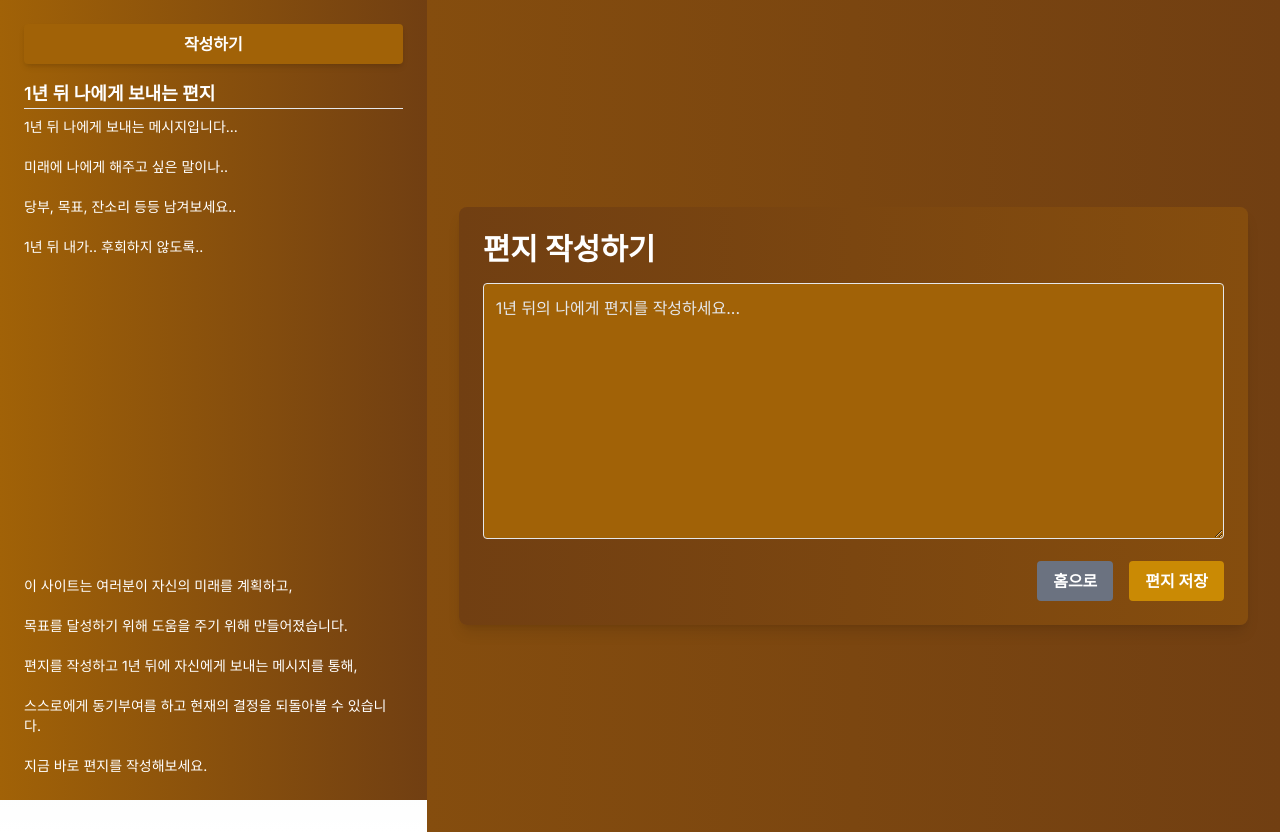
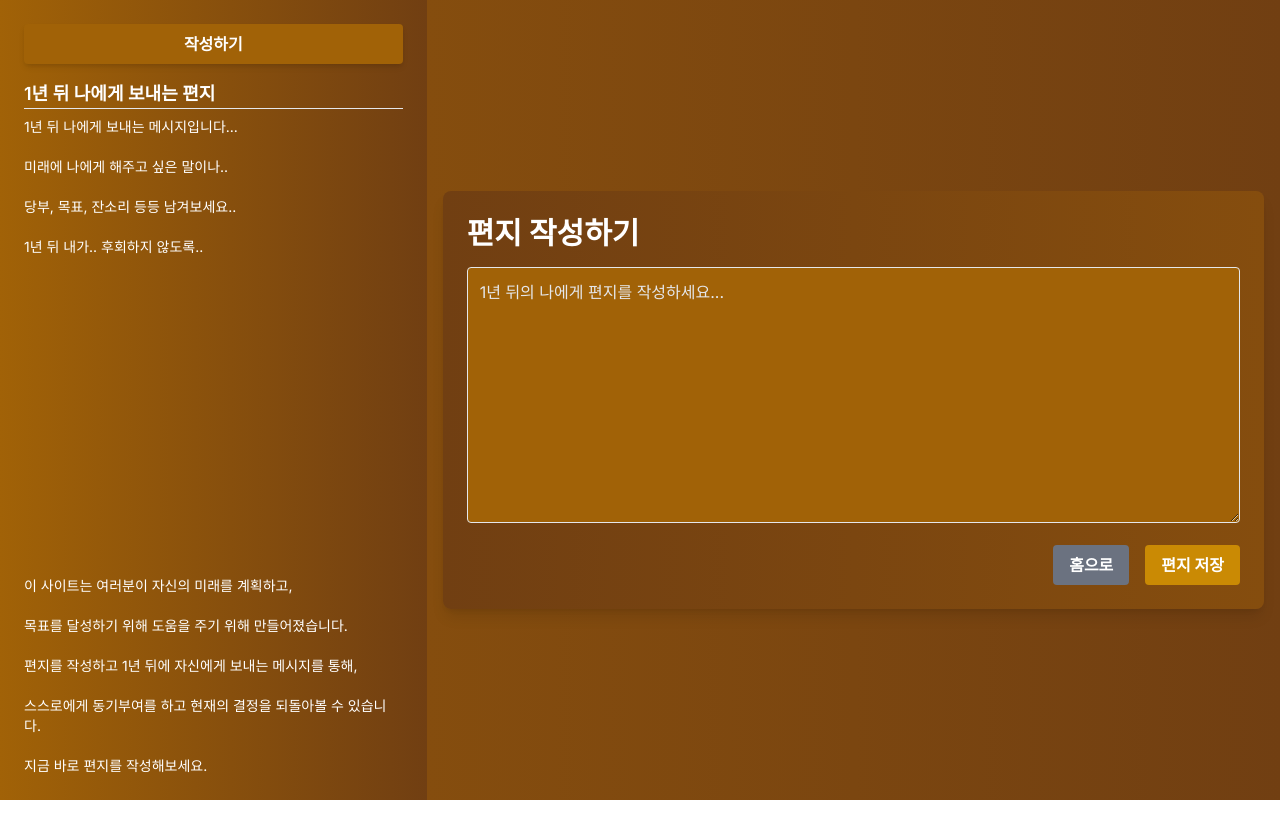
Before and after one commit to SonAIengine/youletter, a Next.js app: page /writer in a window 1280 px wide. After the commit the page ends 800 px from the top, so only its background shows below. Built offline with nearby package versions, Linux system fonts and the light colour scheme.

Commit message:
스크롤 적용

```diff
--- a/src/app/globals.css
+++ b/src/app/globals.css
@@ -1,33 +1,22 @@
 @tailwind base;
 @tailwind components;
 @tailwind utilities;
-
-:root {
-  --foreground-rgb: 0, 0, 0;
-  --background-start-rgb: 214, 219, 220;
-  --background-end-rgb: 255, 255, 255;
+/* Hide scrollbar for Chrome, Safari and Opera */
+.scrollbar-hide::-webkit-scrollbar {
+  display: none;
 }
 
-@media (prefers-color-scheme: dark) {
-  :root {
-    --foreground-rgb: 255, 255, 255;
-    --background-start-rgb: 0, 0, 0;
-    --background-end-rgb: 0, 0, 0;
-  }
-}
-
-body {
-  color: rgb(var(--foreground-rgb));
-  background: linear-gradient(
-      to bottom,
-      transparent,
-      rgb(var(--background-end-rgb))
-    )
-    rgb(var(--background-start-rgb));
+/* Hide scrollbar for IE, Edge and Firefox */
+.scrollbar-hide {
+  -ms-overflow-style: none;  /* IE and Edge */
+  scrollbar-width: none;  /* Firefox */
 }
 
 @layer utilities {
-  .text-balance {
-    text-wrap: balance;
+  @media (max-width: 639px) { /* Tailwind CSS의 sm breakpoint는 640px입니다 */
+    .mobile-max-height {
+      max-height: calc(3 * 6rem); /* Adjust this calculation based on the height of each item */
+      overflow-y: auto;
+    }
   }
 }
--- a/src/app/layout.js
+++ b/src/app/layout.js
@@ -15,7 +15,7 @@ export default function RootLayout({ children }) {
         <body className={inter.className}>
         <div className="flex flex-col lg:flex-row min-h-screen">
             <Sidebar />
-        <main className="flex-grow p-4 bg-gradient-to-r from-yellow-800 to-yellow-900 text-gray-900 lg:w-2/3">
+            <main className="bg-gradient-to-r from-yellow-800 to-yellow-900 text-gray-900 flex-grow">
                 {children}
             </main>
         </div>
--- a/src/app/page.js
+++ b/src/app/page.js
@@ -1,10 +1,12 @@
 import LettersList from '../components/LettersList';
 
 export default function Home() {
-  return (
-      <div>
-        <h1 className="text-2xl font-bold mb-4 text-white">예약 편지 리스트</h1>
-        <LettersList />
-      </div>
-  );
+    return (
+        <div className="h-screen flex flex-col p-4">
+            <h1 className="text-2xl font-bold mb-4 text-white">예약 편지 리스트</h1>
+            <div className="flex-grow overflow-y-auto scrollbar-hide">
+                <LettersList/>
+            </div>
+        </div>
+    );
 }
--- a/src/components/LettersList.js
+++ b/src/components/LettersList.js
@@ -13,7 +13,7 @@ const LettersList = () => {
     }, []);
 
     return (
-        <div>
+        <div className="mobile-max-height scrollbar-hide">
             {letters.map((letter, index) => (
                 <div key={index} className="p-4 border-b border-gray-300 bg-white shadow-sm rounded mb-4">
                     <p className="text-gray-800">{letter.content}</p>
--- a/src/components/WriteLetter.js
+++ b/src/components/WriteLetter.js
@@ -20,10 +20,10 @@ const WriteLetter = () => {
 
     return (
         <div className="flex flex-col justify-start lg:justify-center lg:items-center min-h-screen p-4 lg:h-screen">
-            <div className="p-6 w-full max-w-4xl bg-gradient-to-r from-yellow-900 to-yellow-800 text-white rounded-lg shadow-lg mt-4 lg:mt-0 overflow-y-auto">
+            <div className="p-6 w-full max-w-4xl bg-gradient-to-r from-yellow-900 to-yellow-800 text-white rounded-lg shadow-lg mt-4 lg:mt-0">
                 <h1 className="text-3xl font-bold mb-4">편지 작성하기</h1>
                 <textarea
-                    className="w-full h-64 p-3 border rounded bg-yellow-700 text-white placeholder-gray-200 focus:outline-none focus:ring-2 focus:ring-yellow-600 overflow-y-auto"
+                    className="w-full h-64 p-3 border rounded bg-yellow-700 text-white placeholder-gray-200 focus:outline-none focus:ring-2 focus:ring-yellow-600"
                     value={content}
                     onChange={(e) => setContent(e.target.value)}
                     placeholder="1년 뒤의 나에게 편지를 작성하세요..."
```
Lines whose indentation alone changed are shown as unchanged.
